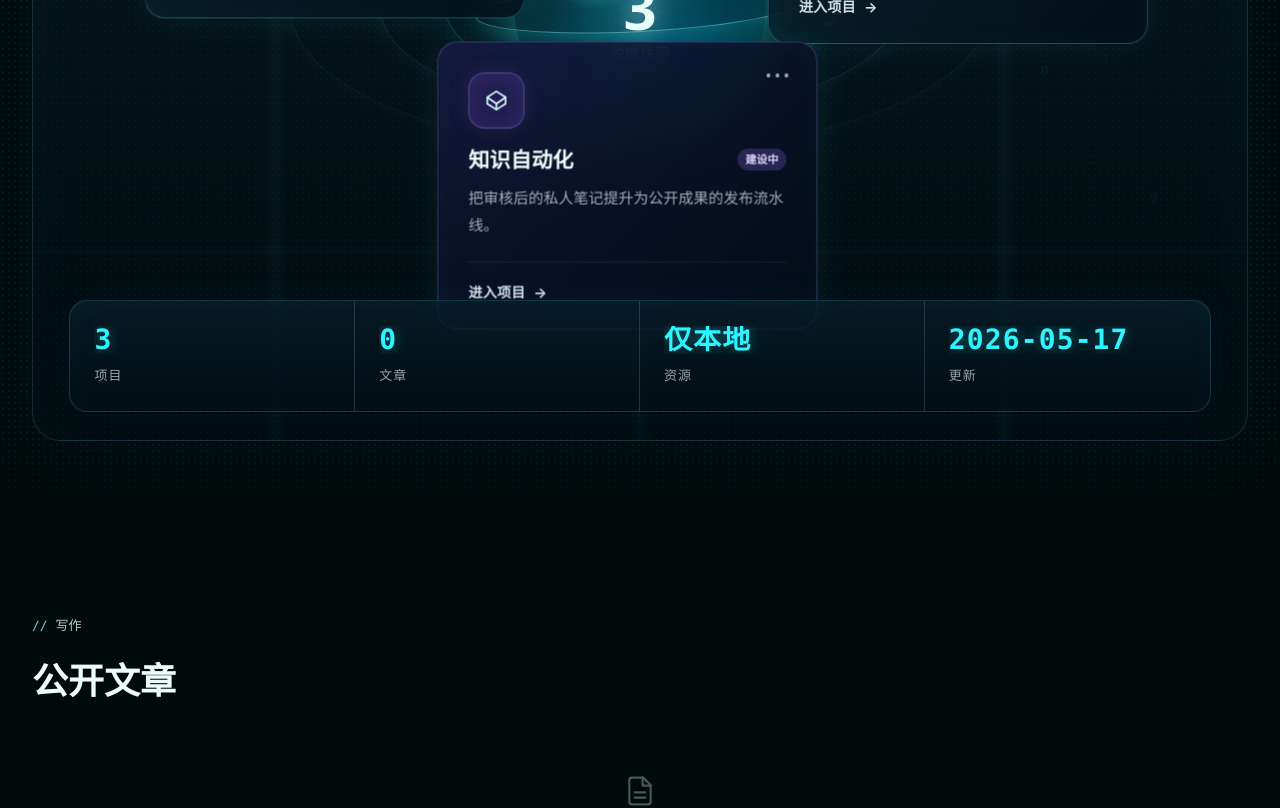
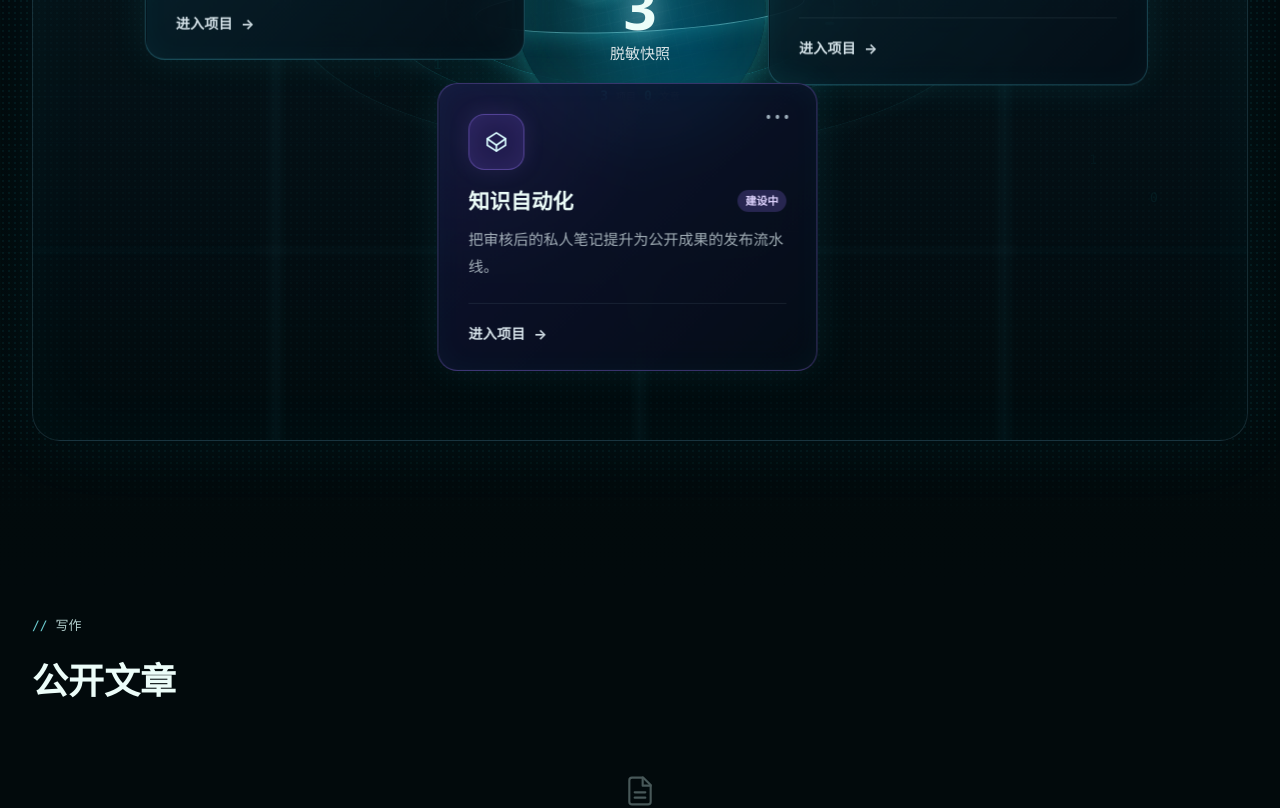
Before and after one commit to Adgai115/adgai-site-public, a website: page index.html in a window 1280 px wide. Shown: the part 1310-2118 px from the top of the page. Drawn offline with Linux system fonts and the light colour scheme.

Commit message:
Remove project stage stats bar

```diff
--- a/assets/site.js
+++ b/assets/site.js
@@ -285,8 +285,6 @@ function renderProjects(projects, lang) {
   const metricsSummary = snapshotData?.public_metrics || {};
   const projectCount = metricsSummary.project_count ?? projects.length;
   const noteCount = metricsSummary.public_note_count ?? 0;
-  const statusText = localizeConsole(metricsSummary.resource_console_status, lang);
-  const updateText = metricsSummary.last_public_update || '-';
   const duration = Math.max(projects.length * 10, 30);
   const matrix = Array.from({ length: 72 }, function(_, i) {
     const bit = (i * 7) % 3 === 0 ? '1' : '0';
@@ -360,12 +358,6 @@ function renderProjects(projects, lang) {
         '</div>' +
       '</div>' +
       '<div class="project-orbit-field">' + cards + '</div>' +
-      '<div class="project-stage-stats" aria-label="' + esc(COPY[lang].projects.title) + '">' +
-        '<div class="project-stat"><strong>' + esc(projectCount) + '</strong><span>' + esc(orbit.projects) + '</span></div>' +
-        '<div class="project-stat"><strong>' + esc(noteCount) + '</strong><span>' + esc(orbit.notes) + '</span></div>' +
-        '<div class="project-stat"><strong>' + esc(statusText) + '</strong><span>' + esc(orbit.console) + '</span></div>' +
-        '<div class="project-stat"><strong>' + esc(updateText) + '</strong><span>' + esc(orbit.updated) + '</span></div>' +
-      '</div>' +
     '</div>';
   revealElements(target);
 }
--- a/assets/styles.css
+++ b/assets/styles.css
@@ -650,7 +650,7 @@ h2 {
 
 .project-orbit-field {
   position:absolute;
-  inset:0 0 140px;
+  inset:0;
   z-index:5;
   --orbit-radius:min(30vw, 360px);
   transform:scaleY(.54);
@@ -660,7 +660,7 @@ h2 {
 .project-orbit-slot {
   position:absolute;
   left:50%;
-  top:50%;
+  top:43%;
   width:min(34vw, 380px);
   animation:projectOrbit var(--orbit-duration, 36s) linear infinite;
   transform:
@@ -784,57 +784,6 @@ h2 {
   font-family:Consolas,monospace;
   font-size:13px;
   color:#2ef4ff;
-}
-
-.project-stage-stats {
-  position:absolute;
-  left:3%;
-  right:3%;
-  bottom:28px;
-  z-index:6;
-  display:grid;
-  grid-template-columns:repeat(4, minmax(0,1fr));
-  min-height:112px;
-  border:1px solid rgba(89,225,255,.18);
-  border-radius:18px;
-  background:linear-gradient(180deg, rgba(7,30,42,.76), rgba(3,13,20,.82));
-  overflow:hidden;
-  box-shadow:
-    inset 0 0 30px rgba(46,244,255,.03),
-    0 0 40px rgba(0,187,255,.05);
-}
-
-.project-stat {
-  display:flex;
-  flex-direction:column;
-  justify-content:center;
-  min-width:0;
-  padding:20px 24px;
-  border-right:1px solid rgba(199,237,255,.16);
-}
-
-.project-stat:last-child { border-right:0; }
-
-.project-stat strong {
-  display:block;
-  overflow:hidden;
-  text-overflow:ellipsis;
-  white-space:nowrap;
-  font-family:Consolas,monospace;
-  font-size:28px;
-  line-height:1;
-  letter-spacing:.04em;
-  color:#2ef4ff;
-  text-shadow:0 0 14px rgba(46,244,255,.38);
-}
-
-.project-stat span {
-  display:block;
-  margin-top:10px;
-  color:rgba(219,236,242,.68);
-  font-size:13px;
-  letter-spacing:.08em;
-  text-transform:uppercase;
 }
 
 @keyframes projectOrbit {
@@ -1426,24 +1375,6 @@ h2 {
     transform:translateY(-5px);
   }
 
-  .project-stage-stats {
-    position:relative;
-    left:auto;
-    right:auto;
-    bottom:auto;
-    grid-column:1/-1;
-    grid-template-columns:repeat(2, minmax(0,1fr));
-    min-height:auto;
-    margin-top:6px;
-  }
-
-  .project-stat {
-    border-right:0;
-    border-bottom:1px solid rgba(199,237,255,.12);
-  }
-
-  .project-stat:nth-last-child(-n+2) { border-bottom:0; }
-
   .footer-grid {
     grid-template-columns:repeat(2,1fr);
   }
@@ -1505,18 +1436,6 @@ h2 {
     grid-template-columns:1fr;
   }
 
-  .project-stage-stats {
-    grid-template-columns:1fr;
-  }
-
-  .project-stat {
-    border-right:0;
-    border-bottom:1px solid rgba(199,237,255,.12);
-  }
-
-  .project-stat:nth-last-child(-n+2) { border-bottom:1px solid rgba(199,237,255,.12); }
-  .project-stat:last-child { border-bottom:0; }
-
   .footer-grid {
     grid-template-columns:1fr;
     gap:28px;
```
